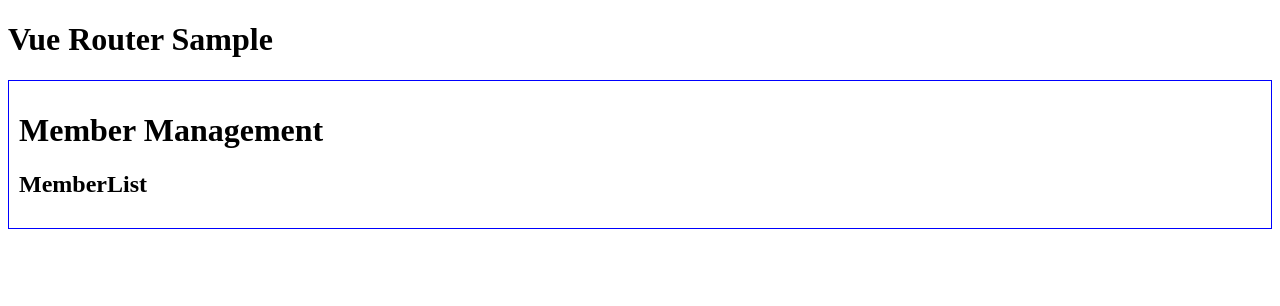
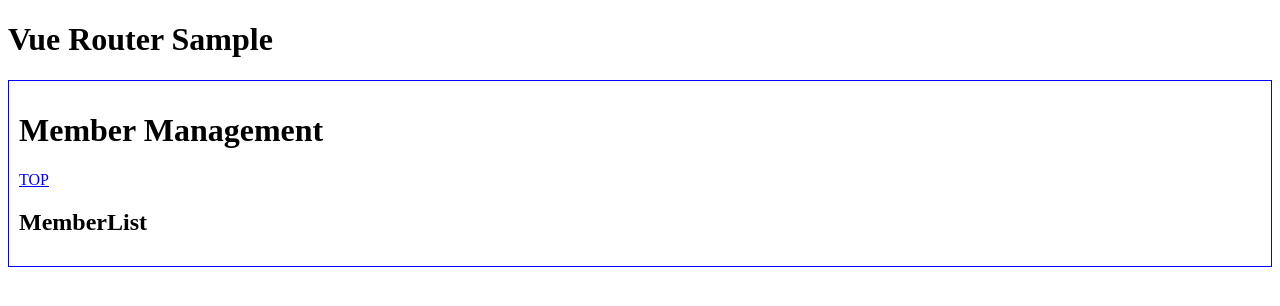
Before and after one commit to koyamal/pra_vue3, a Vue app in the folder Vue3FrontDevTextBook/chap10/myvuerouter/: page /member/memberList in a window 1280 px wide. Shown: the top 306 px of the page. Built offline with nearby package versions, Linux system fonts and the light colour scheme.

Commit message:
Add routerLink to Top from MemberList

```diff
--- a/Vue3FrontDevTextBook/chap10/myvuerouter/src/views/member/MemberList.vue
+++ b/Vue3FrontDevTextBook/chap10/myvuerouter/src/views/member/MemberList.vue
@@ -1,5 +1,22 @@
+<script setup lang="ts">
+import {inject} from "vue";
+import {RouterLink} from "vue-router";
+import type {Member} from "@/interface";
+
+const memberList = inject("memberList") as Map<number, Member>;
+</script>
+
 <template>
   <h1>Member Management</h1>
+  <nav id="breadcrumbs">
+    <ul>
+      <li>
+        <RouterLink v-bind:to="{name: 'AppTop'}">
+          TOP
+        </RouterLink>
+      </li>
+    </ul>
+  </nav>
   <section>
     <h2>MemberList</h2>
   </section>
```
